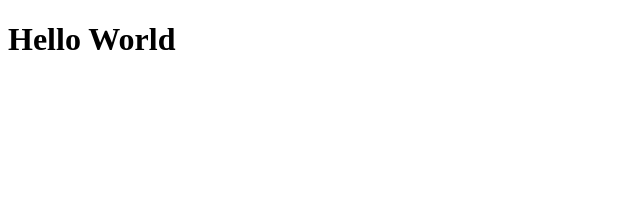
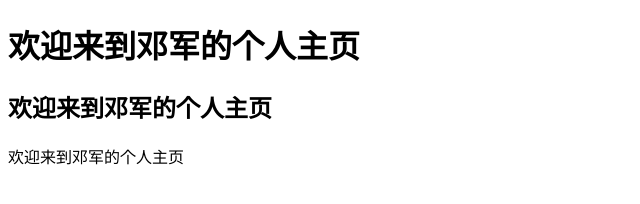
Before and after one commit to degjeg/degjeg.github.io, a plain HTML site: page index.html in a window 1280 px wide. Shown: the whole page, without its empty margins (0-640 px from the left). Drawn offline with Linux system fonts and the light colour scheme.

Commit message:
Update index.html

```diff
--- a/index.html
+++ b/index.html
@@ -1,6 +1,8 @@
 <!DOCTYPE html>
 <html>
 <body>
-<h1>Hello World</h1>
+<h1>欢迎来到邓军的个人主页</h1>
+  <h2>欢迎来到邓军的个人主页</h2>
+  <p>欢迎来到邓军的个人主页</p>
 <body>
 </html>
```
